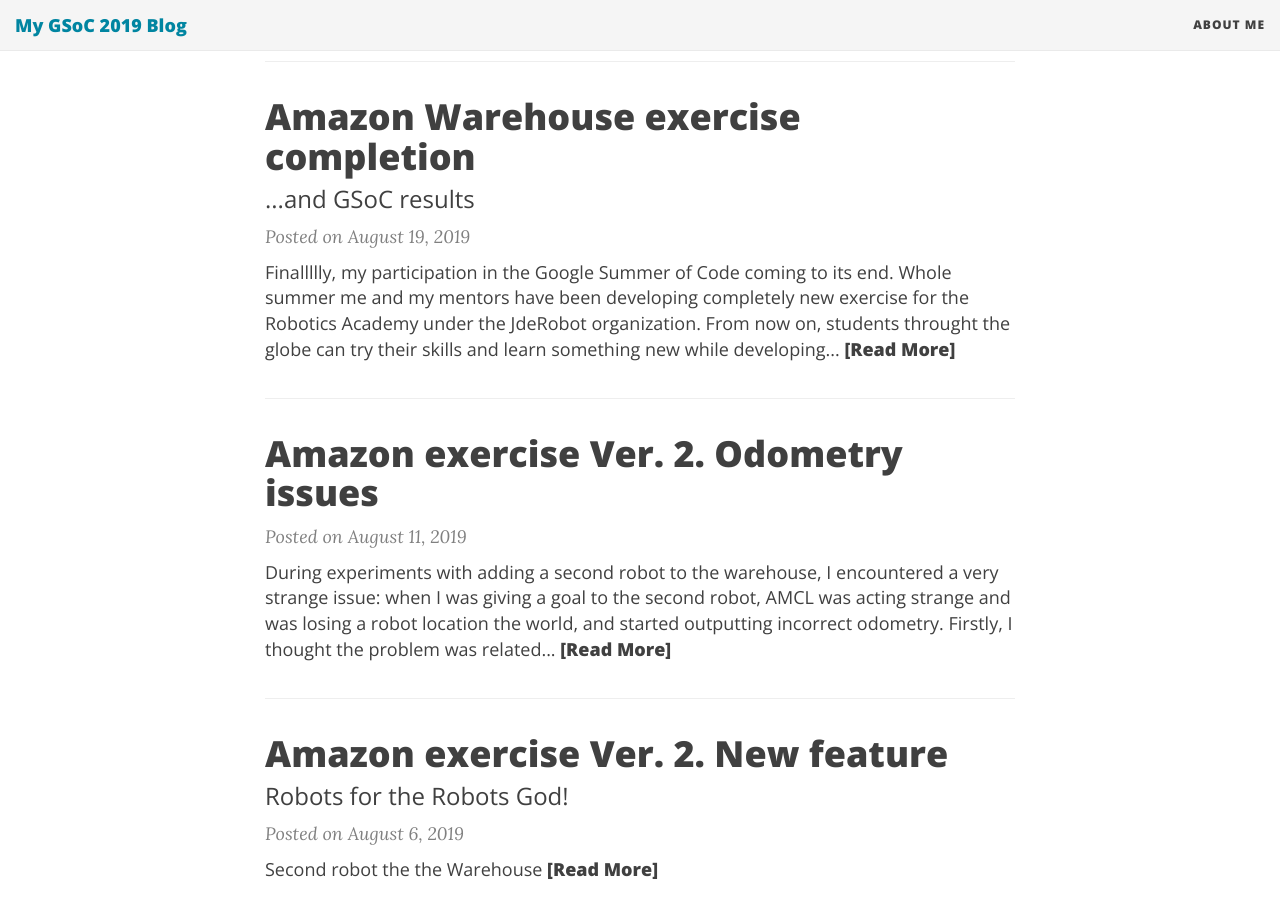
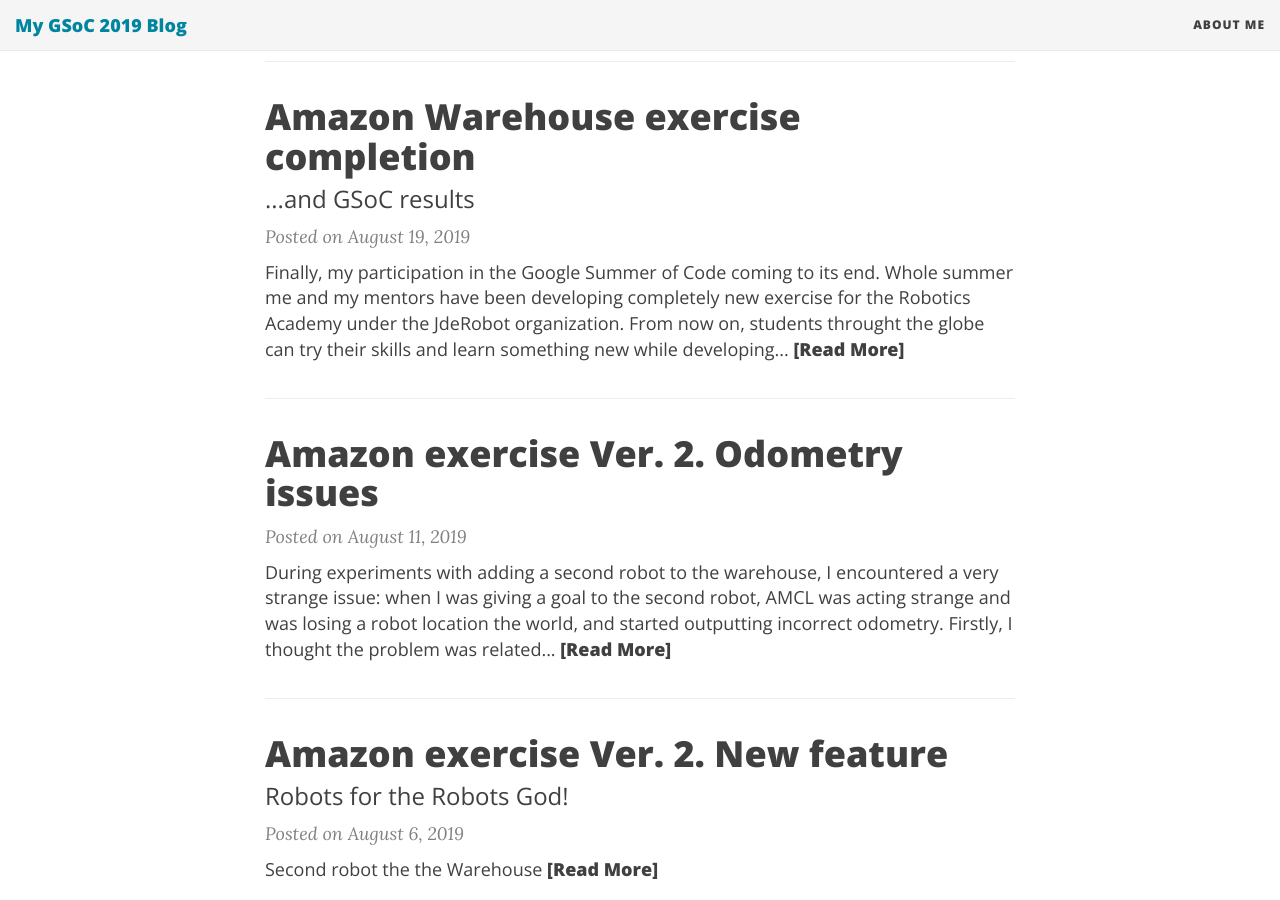
Before and after one commit to TheRoboticsClub/colab-gsoc2019-Shyngyskhan_Abilkassov, a Jekyll site: the page built from docs/index.html, in a window 1280 px wide and 900 px high, scrolled down 566 px. Built offline with Jekyll 4.4.1, drawn with Linux system fonts in a browser that asks for light colours; nearby versions of some CDN libraries; the list of posts is cut into pages by our own code.

Commit message:
update report post

````diff
--- a/docs/_posts/2019-08-19-post.md
+++ b/docs/_posts/2019-08-19-post.md
@@ -4,7 +4,7 @@
 subtitle: ...and GSoC results
 ---
 
-Finallllly, my participation in the Google Summer of Code coming to its end. Whole summer me and my mentors have been developing completely new exercise for the Robotics Academy under the JdeRobot organization. From now on, students throught the globe can try their skills and learn something new while developing their solution to the exercise. As an outcome of the completion of the exercise, students will now learn how to work with Robot Operating System (ROS), its topics and services infrastructure, robot frames, and with some of its packages like ```move_base```, ```AMCL```, ```cmd_vel_mux```. Student is now able to develop its own robot which completes quite challenging tasks like localization, mapping, global path planning, local navigation and also interesting behaviour of pallet's pick and place. Now everything can be done by simply calling two command line commands!
+Finally, my participation in the Google Summer of Code coming to its end. Whole summer me and my mentors have been developing completely new exercise for the Robotics Academy under the JdeRobot organization. From now on, students throught the globe can try their skills and learn something new while developing their solution to the exercise. As an outcome of the completion of the exercise, students will now learn how to work with Robot Operating System (ROS), its topics and services infrastructure, robot frames, and with some of its packages like ```move_base```, ```AMCL```, ```cmd_vel_mux```. Student is now able to develop its own robot which completes quite challenging tasks like localization, mapping, global path planning, local navigation and also interesting behaviour of pallet's pick and place. Now everything can be done by simply calling two command line commands!
 
 ![image](../img/Screenshot from 2019-08-19 17-05-44.png)
 
````
Also changed, not shown: docs/_posts/2019-08-22-report.md (+3 -1 lines).
